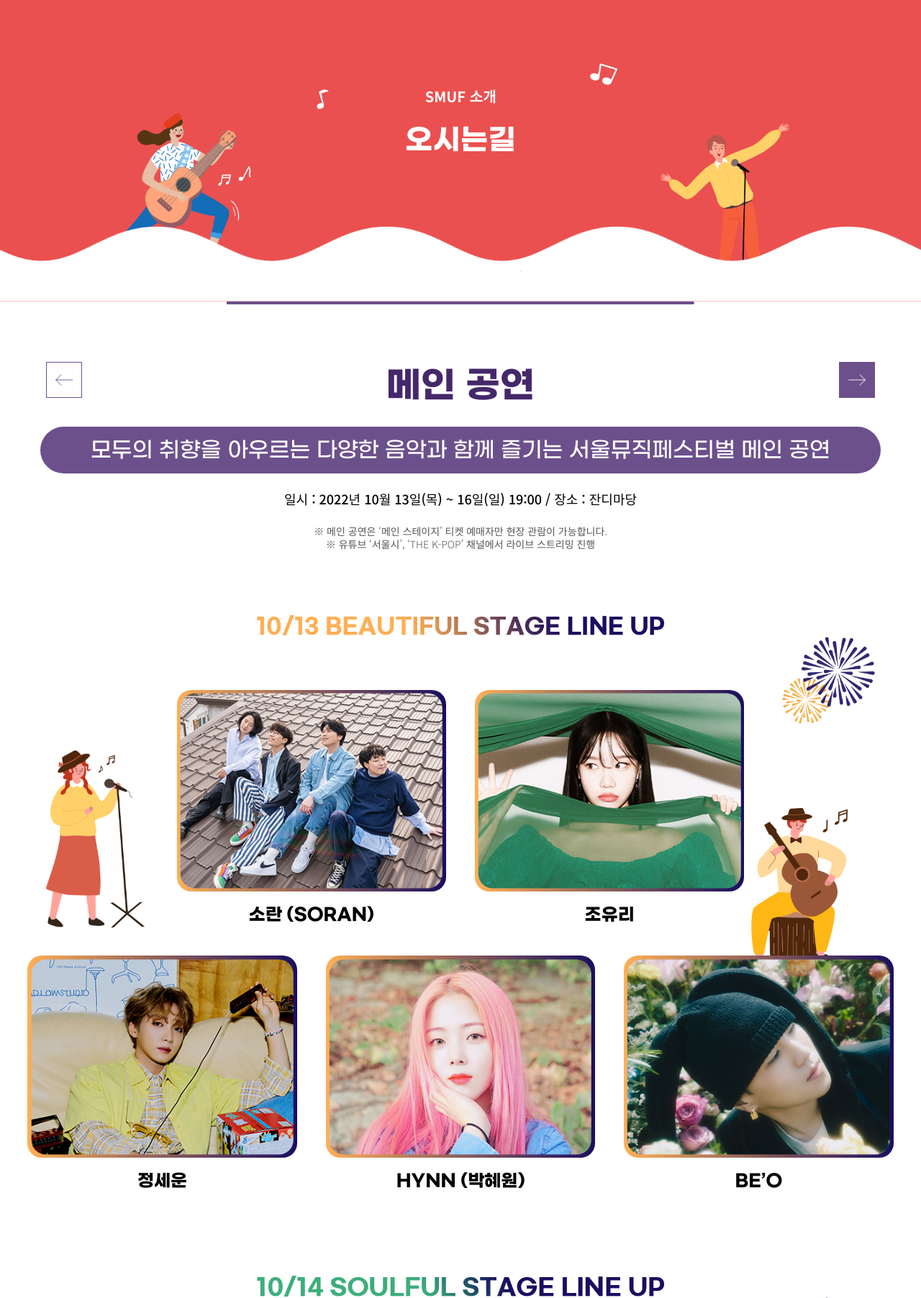
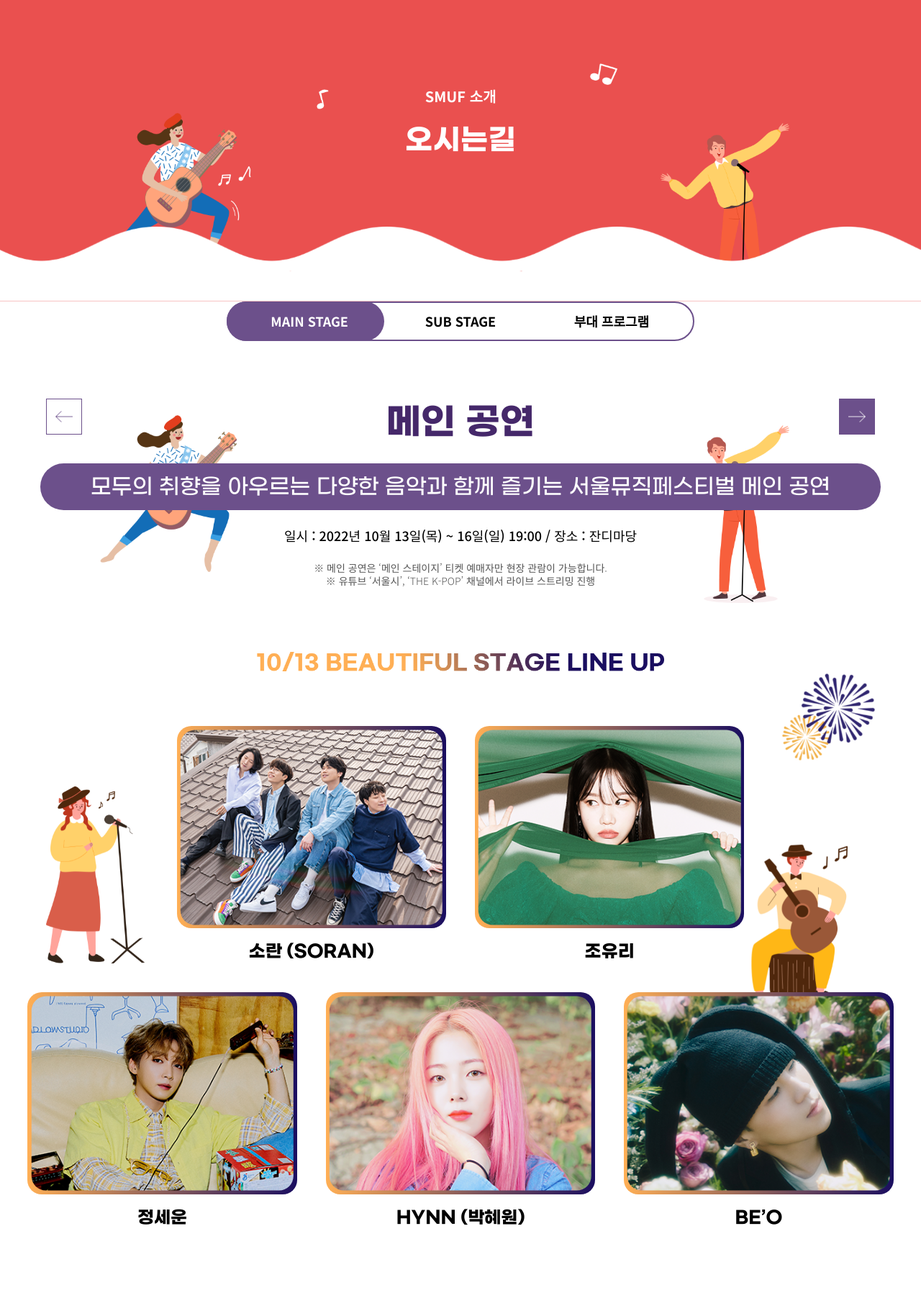
Before and after one commit to dvwvb/seoulmusicfestival, a PHP site: page /kor/program/main_stage.php in a window 1280 px wide. Shown: the part 81-1885 px from the top of the page at 72% size. Run offline with PHP 8.4, Linux system fonts and the light colour scheme; some libraries are stand-ins or nearby versions.

Commit message:
230206_1

```diff
--- a/kor/_inc/tabmenu.php
+++ b/kor/_inc/tabmenu.php
@@ -28,9 +28,17 @@
                         <span>10/16</span><br>WONDERFUL STAGE
                     </a>
                 </li>
-
+            <?php } else if (strpos($_SERVER['REQUEST_URI'], "program") !== false) { ?>
+                <li class="on">
+                    <a href="/kor/program/main_stage.php">MAIN STAGE</a>
+                </li>
+                <li>
+                    <a href="/kor/program/sub_stage.php">SUB STAGE</a>
+                </li>
+                <li>
+                    <a href="/kor/program/side_event.php">부대 프로그램</a>
+                </li>
             <?php }; ?>
-
         </ul>
     </div>
 </div>
--- a/kor/program/main_stage.php
+++ b/kor/program/main_stage.php
@@ -376,6 +376,21 @@
         </div>
     </main>
     <?php include "../_inc/footer.php"; ?>
+
+    <script>
+        subV('프로그램', 'MAIN STAGE');
+
+        new Swiper('.main_slide', {
+            loop: true,
+            autoHeight: true,
+            navigation: {
+                nextEl: '._program .main_slide .btnlist .next',
+                prevEl: '._program .main_slide .btnlist .prev',
+            },
+        });
+    </script>
+
+
 </body>
 
 </html>
--- a/kor/program/sub_stage.php
+++ b/kor/program/sub_stage.php
@@ -12,10 +12,7 @@
 
         <div class="wrap" max="1280">
             <?php include "../_inc/tabmenu.php"; ?>
-        </div>
-
             <div class="ssl">
-
                 <div class="lbx">
                     <img src="/img/sub/program/sub_stage_img01.jpg" alt="">
                 </div>
@@ -55,6 +52,7 @@
                     </div>
                 </div>
             </div>
+        </div>
     </main>
     <?php include "../_inc/footer.php"; ?>
 </body>
```
Also changed, not shown: kor/program/side_event.php (+10 -0 lines). Lines whose indentation alone changed are shown as unchanged.
